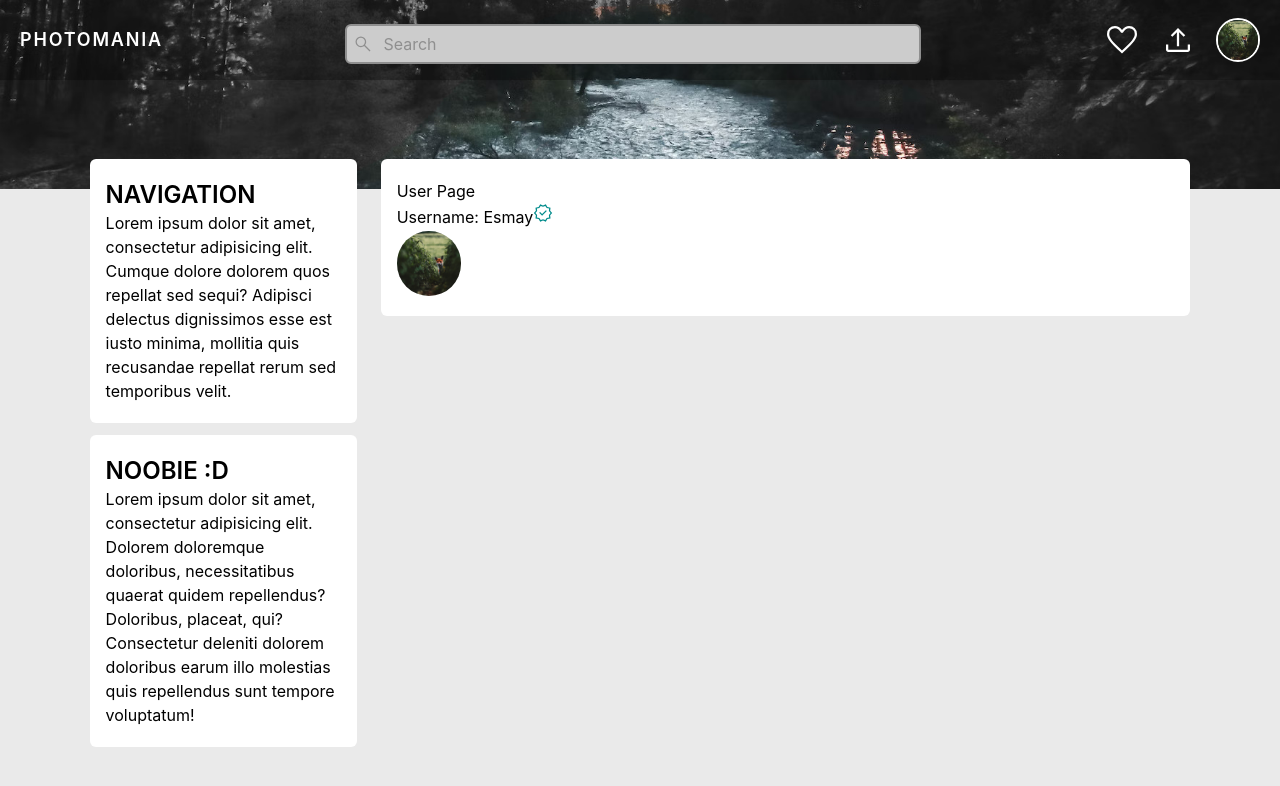
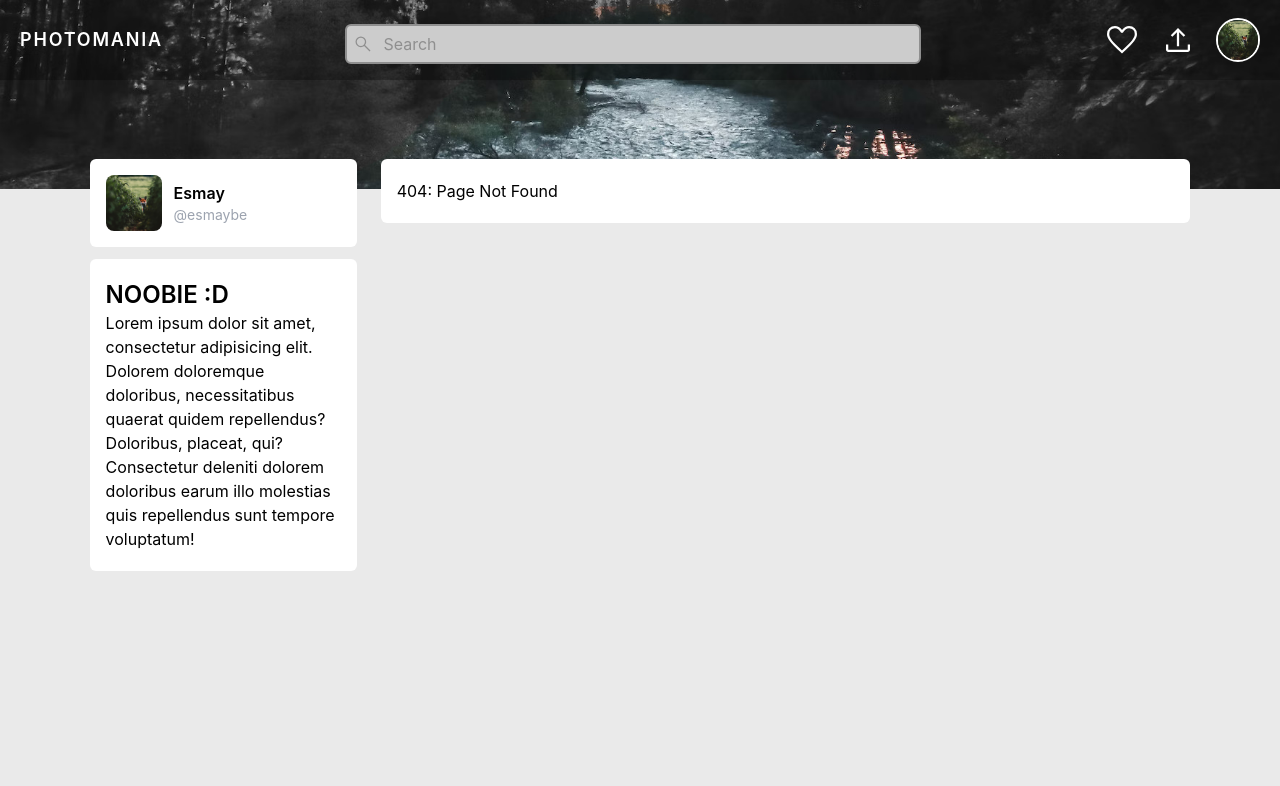
Before and after one commit to twarixx/Photomania, a React (Create React App) app in the folder client/: page /esmay in a window 1280 px wide. Shown: the top 786 px of the page. Built offline with nearby package versions, Linux system fonts and the light colour scheme.

Commit message:
Added current user to sidebar

```diff
--- a/client/src/App.js
+++ b/client/src/App.js
@@ -16,7 +16,7 @@ function App() {
                 <div className="relative">
                     <Header/>
 
-                    <div className="w-full h-full object-fit w-ful z-0">
+                    <div className="w-full h-3/5 object-fit w-ful z-0">
                         <img className="h-3/5 w-full z-0" src="/images/header-three.jpg" alt="Header"/>
                     </div>
                 </div>
--- a/client/src/components/Header.js
+++ b/client/src/components/Header.js
@@ -27,12 +27,12 @@ function Header() {
                 bar.blur();
                 closeModal();
 
-                const user = users.find(user => user.username.toLowerCase()  === searchValue.toLowerCase());
+                const user = users.find(user => user.username.toLowerCase()  === searchValue.toLowerCase() || user.display_name.toLowerCase() === searchValue.toLowerCase());
                 if (!user) {
                     bar.setAttribute('placeholder', 'This user could not be found!');
                     bar.style.borderColor = 'red';
                 } else {
-                    navigate(`/${searchValue}`)
+                    navigate(`/${user.username}`)
                 }
             } else {
                 bar.setAttribute('placeholder', 'What do you want to search');
@@ -153,7 +153,7 @@ function userDropdown() {
                     className="absolute right-0 z-[300] w-56 rounded-md bg-gray-400 shadow-lg ring-1 ring-black ring-opacity-5 focus:outline-none">
                     <div className="z-[100] px-1 py-1 ">
                         <Menu.Item>
-                            <Link to="/esmay"><p className="px-4 py-2 border-b hover:bg-gray-700">Profile</p></Link>
+                            <Link to="/esmaybe"><p className="px-4 py-2 border-b hover:bg-gray-700">Profile</p></Link>
                         </Menu.Item>
                         <Menu.Item>
                             <Link to="/settings"><p className="px-4 py-2 border-b hover:bg-gray-700">Account
--- a/client/src/components/Sidebar.js
+++ b/client/src/components/Sidebar.js
@@ -1,13 +1,26 @@
+import {Link} from "react-router-dom";
+
 function Sidebar() {
     return (
         <div className="hidden sm:flex flex-col w-2/6 space-y-3 z-20">
-            <div className="hidden sm:block w-auto rounded-none sm:rounded-md px-4 py-5 ml-30 w-2/6 bg-white text-black z-20">
-                <h1 className="text-2xl font-semibold">NAVIGATION</h1>
-                <p>Lorem ipsum dolor sit amet, consectetur adipisicing elit. Cumque dolore dolorem quos repellat sed sequi? Adipisci delectus dignissimos esse est iusto minima, mollitia quis recusandae repellat rerum sed temporibus velit.</p>
+            <div className="hidden sm:block w-auto rounded-none sm:rounded-md ml-30 w-2/6 bg-white text-black z-20">
+                <Link to="/esmaybe">
+                    <div className="flex items-center p-4">
+                        <img className="w-14 aspect-square object-cover h-full rounded-lg"
+                             src="/images/profile_pictures/esmay.jpg" alt="Profile Pic"/>
+                        <div className="justify-center ml-3">
+                            <h1 className="text-md font-semibold">Esmay</h1>
+                            <p className="text-gray-400 text-sm">@esmaybe</p>
+                        </div>
+                    </div>
+                </Link>
             </div>
-            <div className="hidden sm:block w-auto rounded-none sm:rounded-md px-4 py-5 ml-30 w-2/6 bg-white text-black z-20">
+            <div
+                className="hidden sm:block w-auto rounded-none sm:rounded-md px-4 py-5 ml-30 w-2/6 bg-white text-black z-20">
                 <h1 className="text-2xl font-semibold">NOOBIE :D</h1>
-                <p>Lorem ipsum dolor sit amet, consectetur adipisicing elit. Dolorem doloremque doloribus, necessitatibus quaerat quidem repellendus? Doloribus, placeat, qui? Consectetur deleniti dolorem doloribus earum illo molestias quis repellendus sunt tempore voluptatum!</p>
+                <p>Lorem ipsum dolor sit amet, consectetur adipisicing elit. Dolorem doloremque doloribus,
+                    necessitatibus quaerat quidem repellendus? Doloribus, placeat, qui? Consectetur deleniti dolorem
+                    doloribus earum illo molestias quis repellendus sunt tempore voluptatum!</p>
             </div>
         </div>
     )
--- a/client/src/components/Users.js
+++ b/client/src/components/Users.js
@@ -1,6 +1,7 @@
 const users = [
     {
         username: 'Idk',
+        display_name: 'Idk',
         verified: false,
         profile_picture: '/images/profile_pictures/Idk.jpg',
         posts: [],
@@ -8,24 +9,28 @@ const users = [
     },
     {
         username: 'admin',
+        display_name: 'Admin',
         verified: true,
         profile_picture: '/images/profile_pictures/admin.jpg',
         posts: [],
     },
     {
         username: 'noob',
+        display_name: 'Noob',
         verified: false,
         profile_picture: null,
         posts: [],
     },
     {
         username: 'Shaquille',
+        display_name: 'Shaquille',
         verified: true,
         profile_picture: '/images/profile_pictures/shaquille.jpg',
         posts: [],
     },
     {
-        username: 'Esmay',
+        username: 'Esmaybe',
+        display_name: 'Esmay',
         verified: true,
         profile_picture: '/images/profile_pictures/esmay.jpg',
         posts: [],
```
